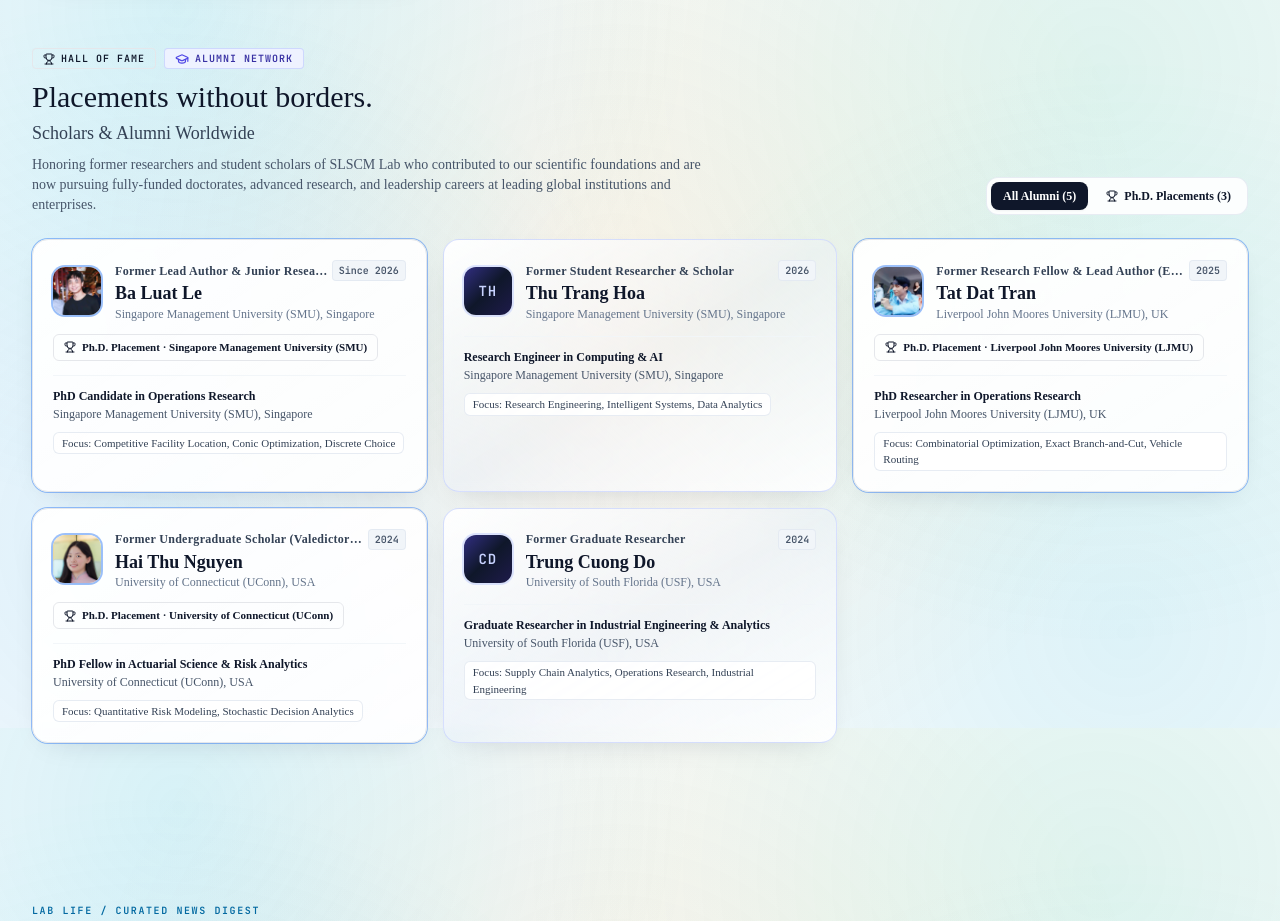
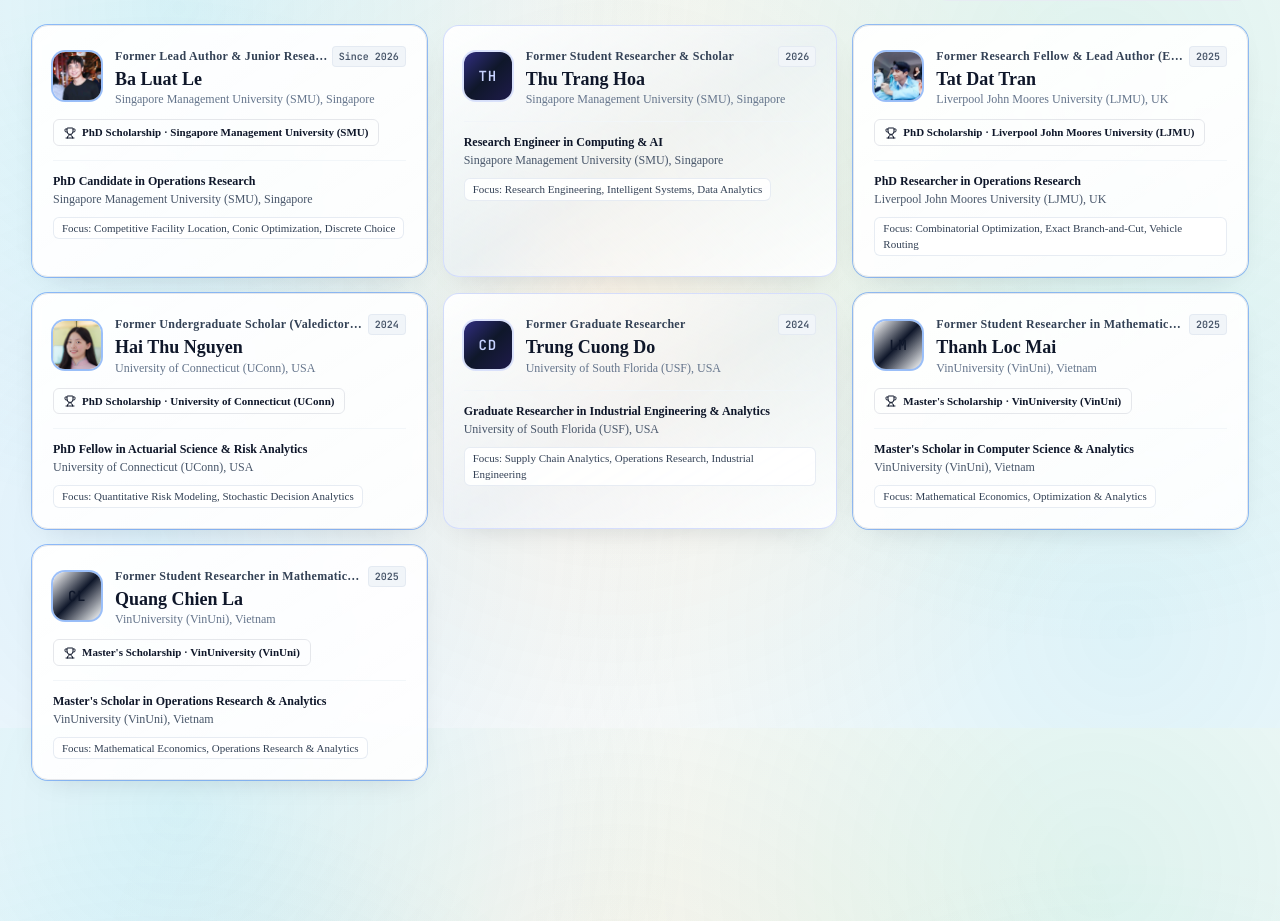
Before and after one commit to slscm-lab/slscm-lab.github.io, a React (Vite) app: page / in a window 1280 px wide. Shown: the part 9672-10593 px from the top of the page. Built offline with nearby package versions, Linux system fonts and the light colour scheme; a web font is replaced by a local one.

Commit message:
feat(data): add Mai Thanh Loc and La Quang Chien to Placement section with VinUni Master Scholarship

```diff
--- a/src/App.tsx
+++ b/src/App.tsx
@@ -25,7 +25,7 @@ type Person = {
 type HallEntry = {
   id: string; name: string; name_en?: string; destination_institution: string;
   country: string; achievement_vi: string; achievement_en?: string; field: string; year: number;
-  avatar?: string;
+  avatar?: string; award_type?: string; advisors?: string;
 };
 type Project = {
   id: string; title_vi: string; title_en?: string; description_vi: string;
@@ -909,14 +909,14 @@ function PeopleAndLife() {
                   }`}
                 >
                   <Trophy className="h-3 w-3" />
-                  Ph.D. Placements ({people.hall_of_fame.length})
+                  Placements &amp; Scholarships ({people.hall_of_fame.length})
                 </button>
               </div>
             </div>
 
-            {/* When viewing Ph.D. Placements (Hall of Fame) */}
+            {/* When viewing Ph.D. & Master Placements (Hall of Fame) */}
             {alumniTab === 'phd' && (
-              <div className="mt-6 grid gap-4 md:grid-cols-3">
+              <div className="mt-6 grid gap-4 md:grid-cols-2 lg:grid-cols-3">
                 {people.hall_of_fame.map((entry) => {
                   const achievement = entry.achievement_en || entry.achievement_vi;
                   const name = entry.name_en || entry.name;
@@ -940,7 +940,7 @@ function PeopleAndLife() {
                           )}
                           <div>
                             <span className="inline-flex items-center gap-1 text-[10px] font-mono font-semibold text-amber-900 bg-amber-100/90 px-2 py-0.5 rounded">
-                              <Trophy className="h-3 w-3 text-amber-600" /> Ph.D. Scholarship · {entry.year}
+                              <Trophy className="h-3 w-3 text-amber-600" /> {entry.award_type || 'Scholarship'} · {entry.year}
                             </span>
                             <h4 className="mt-1 font-editorial text-lg font-bold text-slate-900 leading-snug">
                               {name}
@@ -1029,7 +1029,14 @@ function PeopleAndLife() {
                         {hofMatch && (
                           <div className="mt-3 inline-flex items-center gap-1.5 rounded-md border border-amber-200/80 bg-amber-50/90 px-2.5 py-1 text-[11px] font-editorial font-semibold text-amber-900">
                             <Trophy className="h-3 w-3 text-amber-600 shrink-0" />
-                            <span>Ph.D. Placement · {hofMatch.destination_institution}</span>
+                            <span>
+                              {hofMatch.award_type
+                                ? hofMatch.award_type
+                                    .replace(' & Program Valedictorian', '')
+                                    .replace(' & Valedictorian', '')
+                                : 'Placement'}{' '}
+                              · {hofMatch.destination_institution}
+                            </span>
                           </div>
                         )}
 
--- a/src/data/slscm_people.json
+++ b/src/data/slscm_people.json
@@ -246,6 +246,34 @@
       "award_type": "PhD Scholarship & Program Valedictorian",
       "field": "Actuarial Science & Quantitative Risk Management",
       "advisors": "Khoa Toán Kinh tế & SLSCM Lab, NEU"
+    },
+    {
+      "id": "hof-mai-thanh-loc",
+      "name": "Mai Thành Lộc",
+      "name_en": "Thanh Loc Mai",
+      "avatar": "",
+      "achievement_vi": "Cựu Sinh viên nghiên cứu Toán Kinh tế – NEU; Giành học bổng Thạc sĩ toàn phần tại Đại học VinUniversity (VinUni, Việt Nam, 2025).",
+      "achievement_en": "Former Student Researcher in Mathematical Economics - NEU; Awarded Full Master's Scholarship at VinUniversity (VinUni, Vietnam, 2025).",
+      "destination_institution": "VinUniversity (VinUni)",
+      "country": "Vietnam",
+      "year": 2025,
+      "award_type": "Master's Scholarship",
+      "field": "Computer Science & Analytics",
+      "advisors": "Khoa Toán Kinh tế & SLSCM Lab, NEU"
+    },
+    {
+      "id": "hof-la-quang-chien",
+      "name": "Lã Quang Chiến",
+      "name_en": "Quang Chien La",
+      "avatar": "",
+      "achievement_vi": "Cựu Sinh viên nghiên cứu Toán Kinh tế – NEU; Giành học bổng Thạc sĩ toàn phần tại Đại học VinUniversity (VinUni, Việt Nam, 2025).",
+      "achievement_en": "Former Student Researcher in Mathematical Economics - NEU; Awarded Full Master's Scholarship at VinUniversity (VinUni, Vietnam, 2025).",
+      "destination_institution": "VinUniversity (VinUni)",
+      "country": "Vietnam",
+      "year": 2025,
+      "award_type": "Master's Scholarship",
+      "field": "Operations Research & Analytics",
+      "advisors": "Khoa Toán Kinh tế & SLSCM Lab, NEU"
     }
   ],
   "student_researchers": [
@@ -274,24 +302,6 @@
       "major_en": "Data Science & Artificial Intelligence (DS&AI)",
       "institution": "Trường Công nghệ, Đại học Kinh tế Quốc dân",
       "institution_en": "College of Technology, National Economics University (NEU)",
-      "email": ""
-    },
-    {
-      "name": "Mai Thành Lộc",
-      "name_en": "Thanh Loc Mai",
-      "major": "Toán Kinh tế",
-      "major_en": "Mathematical Economics",
-      "institution": "Đại học Kinh tế Quốc dân",
-      "institution_en": "National Economics University (NEU)",
-      "email": ""
-    },
-    {
-      "name": "Lã Quang Chiến",
-      "name_en": "Quang Chien La",
-      "major": "Toán Kinh tế",
-      "major_en": "Mathematical Economics",
-      "institution": "Đại học Kinh tế Quốc dân",
-      "institution_en": "National Economics University (NEU)",
       "email": ""
     },
     {
@@ -411,6 +421,38 @@
       "research_focus": "Supply Chain Analytics, Operations Research, Industrial Engineering",
       "email": "",
       "linkedin": ""
+    },
+    {
+      "id": "alumni-mai-thanh-loc",
+      "name": "Mai Thành Lộc",
+      "name_en": "Thanh Loc Mai",
+      "avatar": "",
+      "period": "2025",
+      "former_role_vi": "Cựu Sinh viên nghiên cứu Toán Kinh tế",
+      "former_role_en": "Former Student Researcher in Mathematical Economics",
+      "current_position_vi": "Học viên Thạc sĩ (Master Fellow)",
+      "current_position_en": "Master's Scholar in Computer Science & Analytics",
+      "institution": "VinUniversity (VinUni)",
+      "institution_en": "VinUniversity (VinUni), Vietnam",
+      "research_focus": "Mathematical Economics, Optimization & Analytics",
+      "email": "",
+      "linkedin": ""
+    },
+    {
+      "id": "alumni-la-quang-chien",
+      "name": "Lã Quang Chiến",
+      "name_en": "Quang Chien La",
+      "avatar": "",
+      "period": "2025",
+      "former_role_vi": "Cựu Sinh viên nghiên cứu Toán Kinh tế",
+      "former_role_en": "Former Student Researcher in Mathematical Economics",
+      "current_position_vi": "Học viên Thạc sĩ (Master Fellow)",
+      "current_position_en": "Master's Scholar in Operations Research & Analytics",
+      "institution": "VinUniversity (VinUni)",
+      "institution_en": "VinUniversity (VinUni), Vietnam",
+      "research_focus": "Mathematical Economics, Operations Research & Analytics",
+      "email": "",
+      "linkedin": ""
     }
   ],
   "global_academic_partners": [
```
